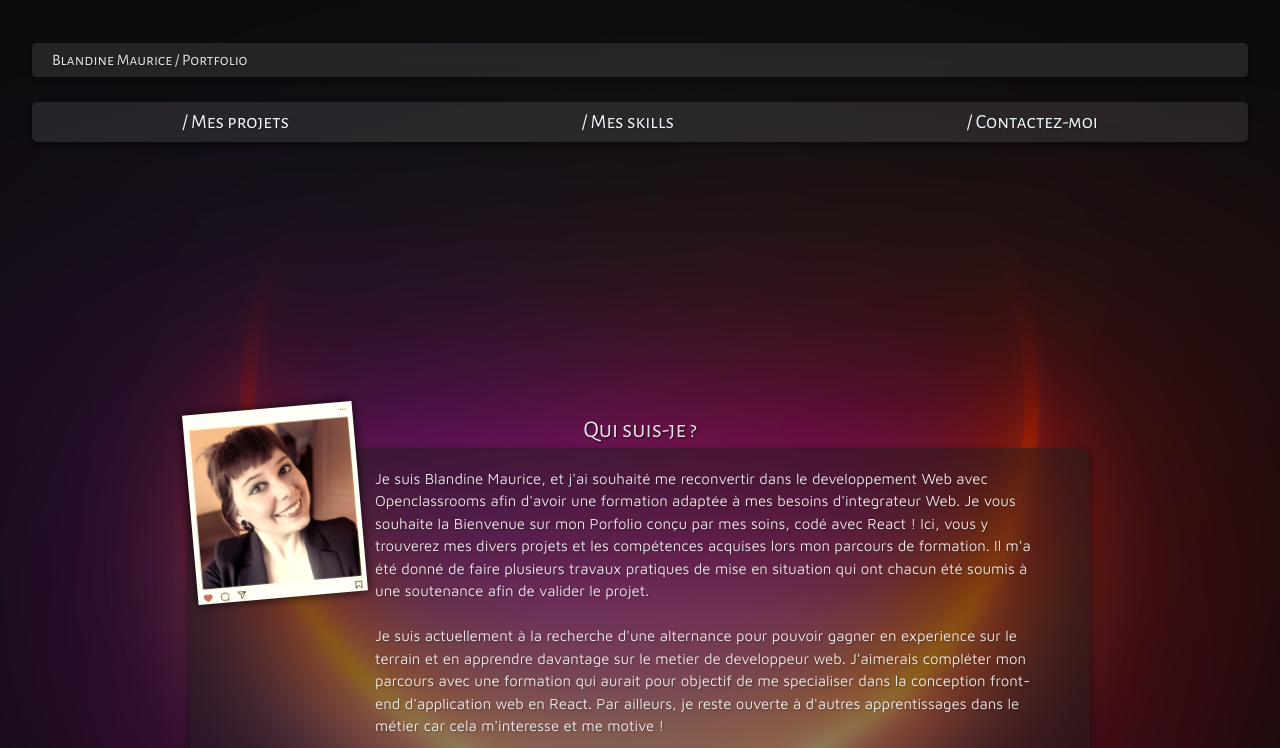
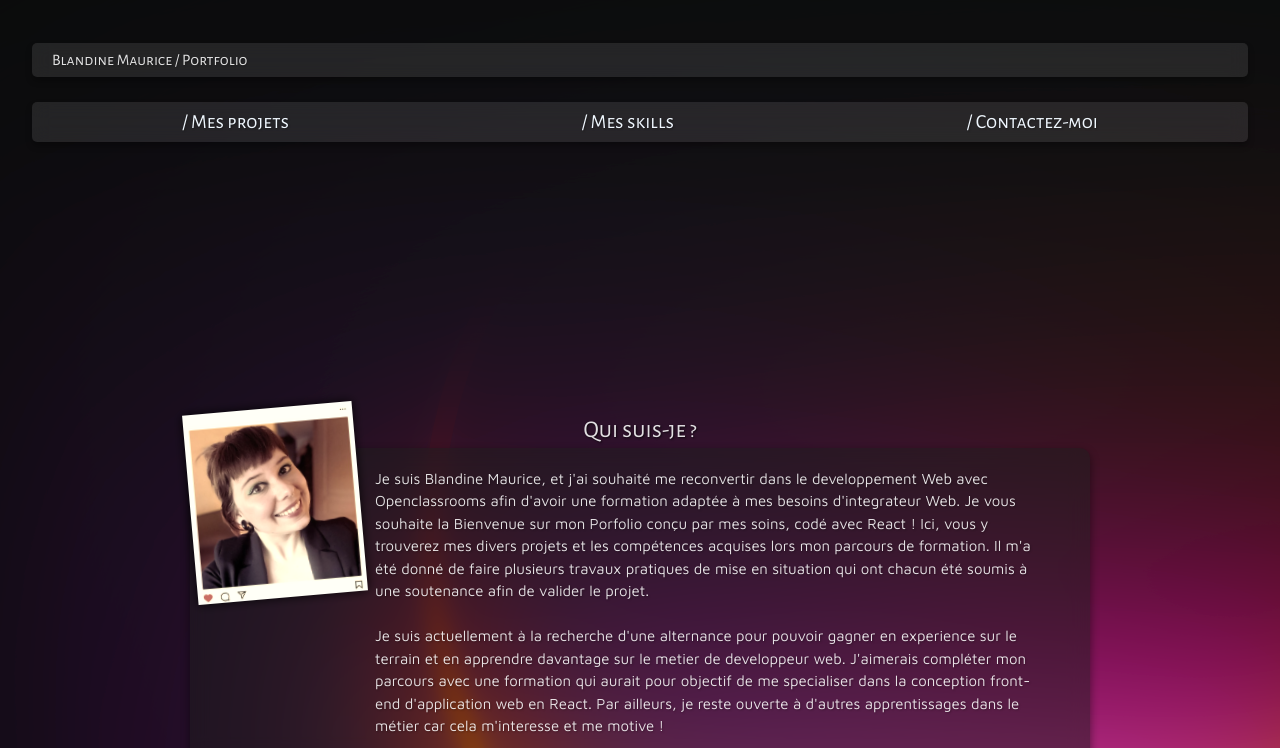
Before and after one commit to BlandineM2508/Mon-portfolio, a React (Vite) app: page / in a window 1280 px wide. Shown: the top 748 px of the page. Built offline with nearby package versions, Linux system fonts and the light colour scheme; a web font is replaced by a local one.

Commit message:
Update index.css

```diff
--- a/src/index.css
+++ b/src/index.css
@@ -15,9 +15,7 @@
 
 body {
   background-image: url('/Wall03.png');
-  background-size: cover;
-  background-position: flex-start;
   background-attachment: fixed;
-
+  height: auto;
   background-repeat: no-repeat;
 }
```
